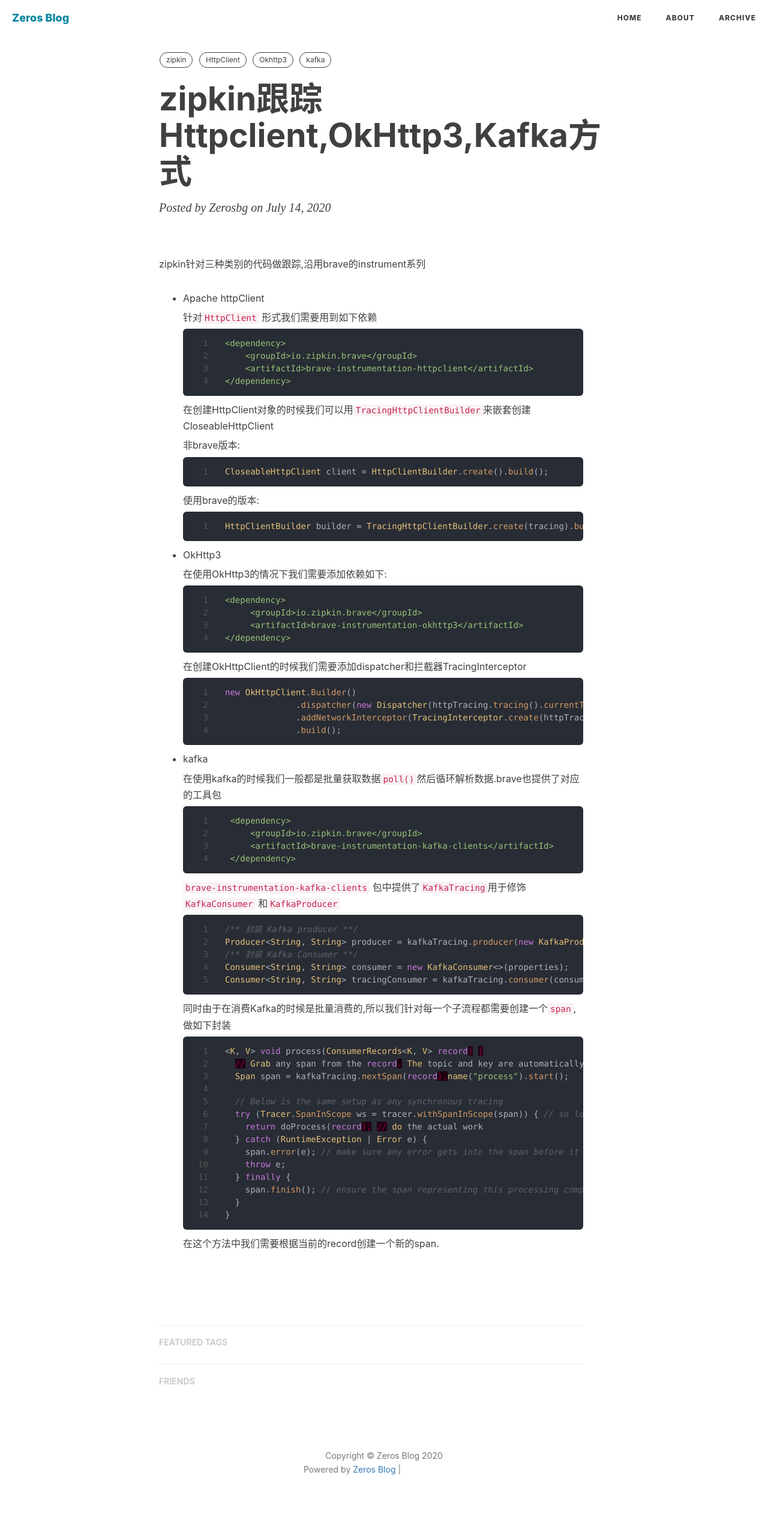
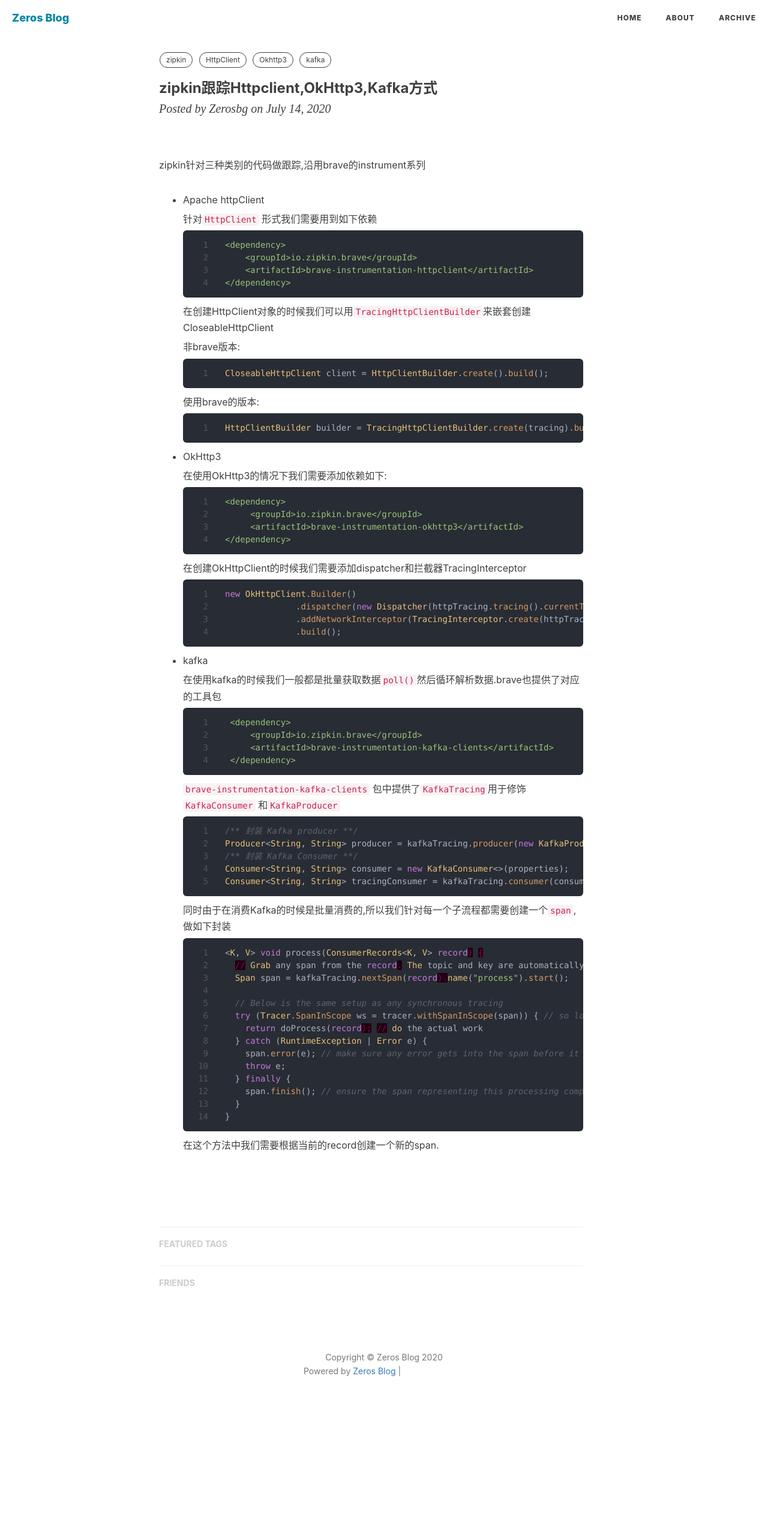
Before and after one commit to zerosbg/zerosbg.github.io, a Jekyll site: the page built from _posts/2020-07-14-zipkin-trace-http-kafka.md, in a window 1280 px wide. Shown: the whole page at 60% size. Built offline with Jekyll 4.4.1, drawn with Linux system fonts in a browser that asks for light colours; nearby versions of some CDN libraries; comment, search, counter and statistics services are not loaded; after the commit the page ends 2390 px from its top, so only the background shows below that; grey boxes are pictures that could not be loaded.

Commit message:
修改title的字体大小

```diff
--- a/_includes/intro-header.html
+++ b/_includes/intro-header.html
@@ -40,9 +40,9 @@
                         <a class="tag" href="{{ site.baseurl }}/archive/?tag={{ tag | url_encode }}" title="{{ tag }}">{{ tag }}</a>
                         {% endfor %}
                     </div>
-                    <h1>{{ page.title }}</h1>
+                    <h3>{{ page.title }}</h3>
                     {% comment %} always create a h2 for keeping the margin {% endcomment %}
-                    <h2 class="subheading">{{ page.subtitle }}</h2>
+                    <h4 class="subheading">{{ page.subtitle }}</h4>
                     <span class="meta">Posted by {% if page.author %}{{ page.author }}{% else %}{{ site.title }}{% endif %} on {{ page.date | date: "%B %-d, %Y" }}</span>
                 </div>
             </div>
```
